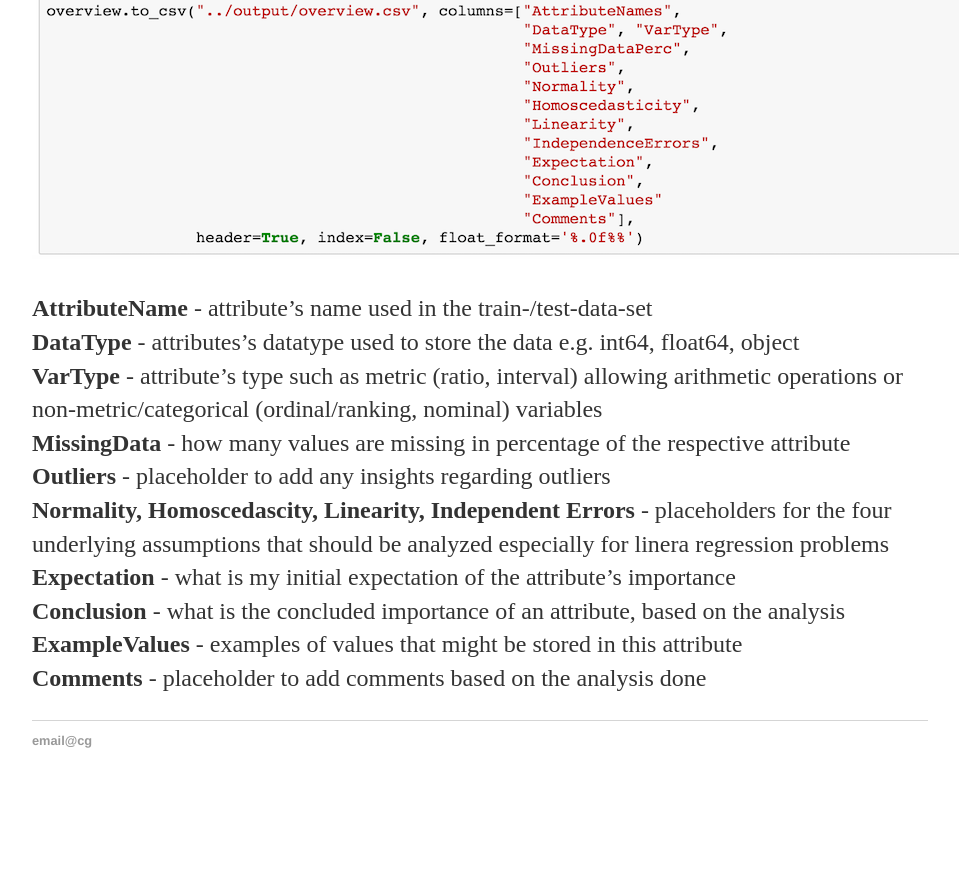
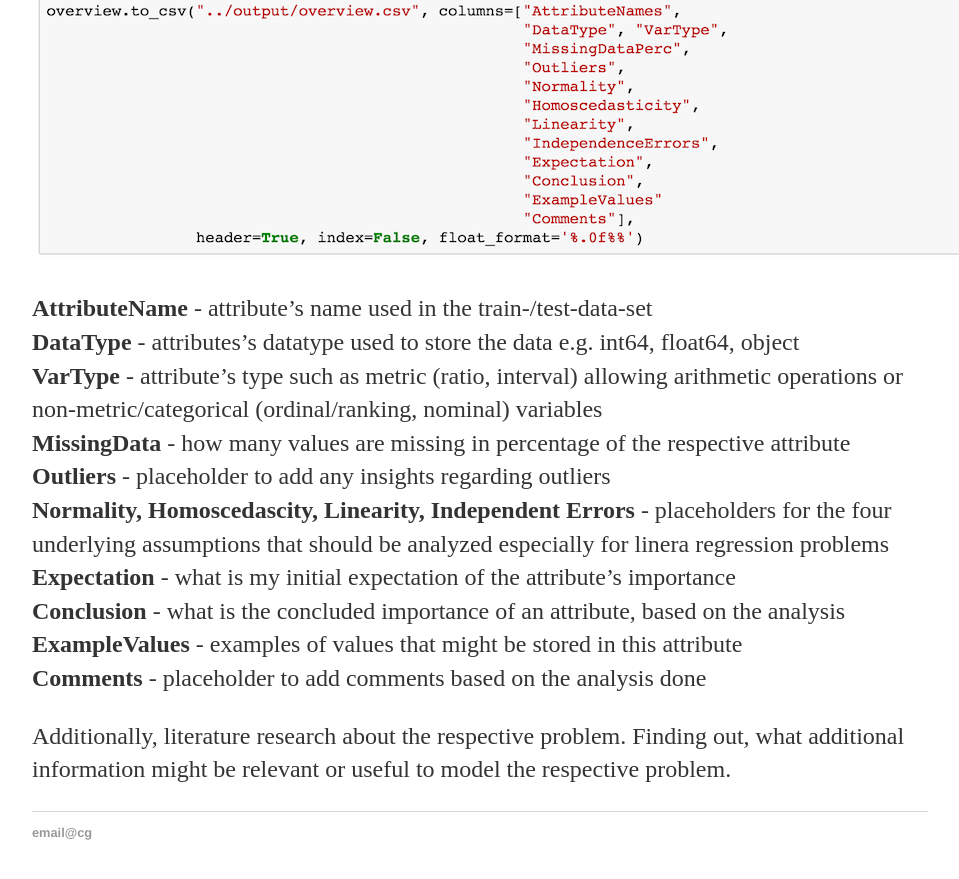
Before and after one commit to cgassman/cgassman.github.io, a Jekyll site: the page built from _posts/2017-05-31-data-preparation.md, in a window 1280 px wide and 900 px high, scrolled down 1064 px. Shown: the top 879 px of the window, without its empty margins (160-1119 px from the left). Built offline with Jekyll 4.4.1, drawn with Linux system fonts in a browser that asks for light colours; before the commit the page ends 1872 px from its top, so only the background shows below that.

Commit message:
added literature research

```diff
--- a/_posts/2017-05-31-data-preparation.md
+++ b/_posts/2017-05-31-data-preparation.md
@@ -26,3 +26,5 @@ Therefore, I tried to find a way to keep track on newly gained insights in a str
 **Conclusion** - what is the concluded importance of an attribute, based on the analysis<br/>
 **ExampleValues** - examples of values that might be stored in this attribute<br/>
 **Comments** - placeholder to add comments based on the analysis done<br/>
+
+Additionally, literature research about the respective problem. Finding out, what additional information might be relevant or useful to model the respective problem.
```
